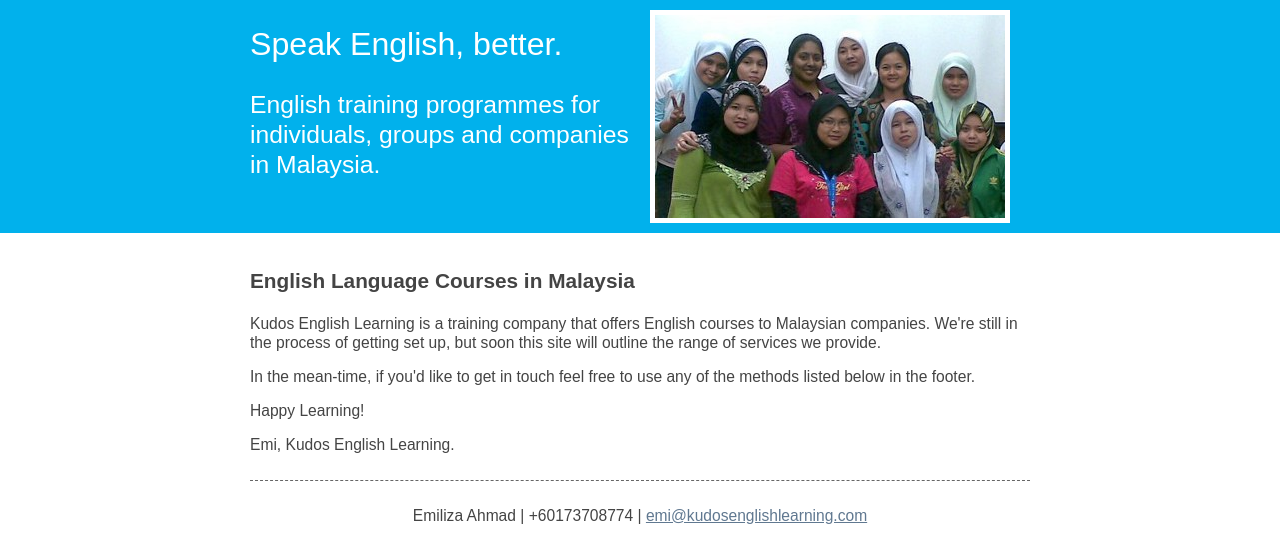
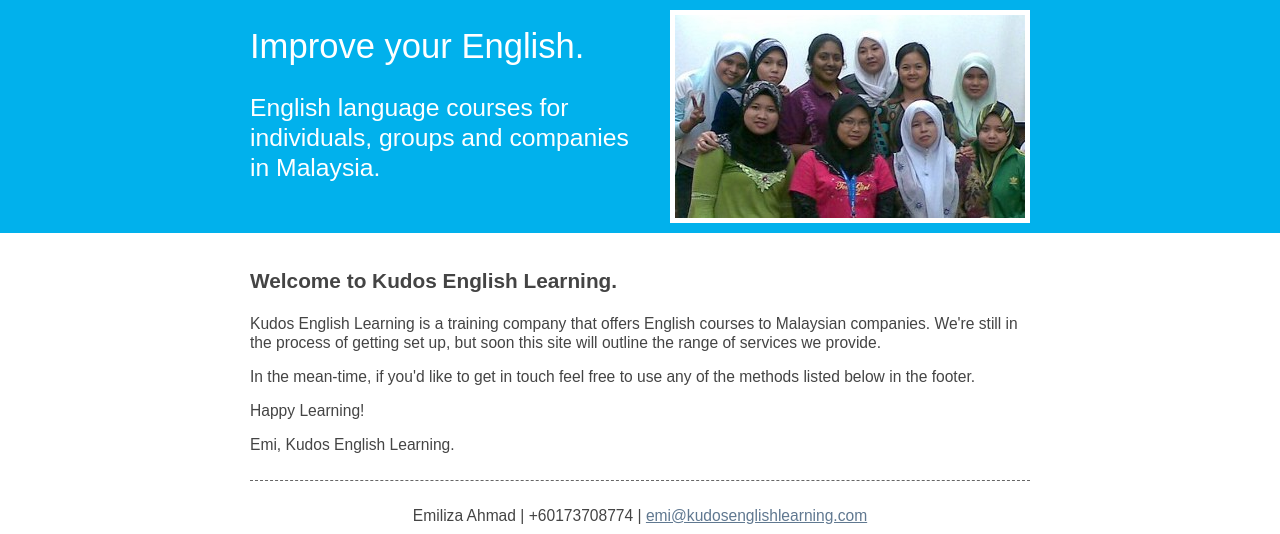
Before and after one commit to calumhalcrow/kudosenglishlearning, a Python web app: template templates/index.html in a window 1280 px wide. Shown: the part 100-634 px from the top of the page. Run offline with Jinja, Linux system fonts and the light colour scheme; the template is opened without the code that fills it, so the values that code supplies are empty.

Commit message:
Launchable tag line.

```diff
--- a/css/style.css
+++ b/css/style.css
@@ -48,13 +48,14 @@ header nav a:active {
     width:780px;
     height:233px;
     margin:0 auto;
+    position:relative;
 }
 #intro h2 {
     float:left;
     width:400px;
     margin:25px 0;
     color:white;
-    font-size:1.3em;
+    font-size:1.4em;
     font-weight:normal;
 }
 #intro p {
@@ -63,7 +64,9 @@ header nav a:active {
     color:white;
 }
 #intro img {
-    margin:10px 0;
+    position:absolute;
+    top:10px;
+    right:0;
     border:5px solid white;
 }
 
--- a/templates/base.html
+++ b/templates/base.html
@@ -26,8 +26,8 @@
 
         <div id="intro">
             <div class="wrapper">
-                <h2>Speak English, better.</h2>
-                <p>English training programmes for individuals, groups and companies in Malaysia.</p>
+                <h2>Improve your English.</h2>
+                <p>English language courses for individuals, groups and companies in Malaysia.</p>
                 <img src="i/philips.jpg" width="350" height="203" alt="Emi with students from Philips Lumileds, Penang."/>
             </div>
         </div>
--- a/templates/index.html
+++ b/templates/index.html
@@ -1,6 +1,6 @@
 {% extends "base.html" %}
 {% block content %}
-    <h1>English Language Courses in Malaysia</h1>
+    <h1>Welcome to Kudos English Learning.</h1>
     <p>Kudos English Learning is a training company that offers English courses to Malaysian companies. We're still in the process of getting set up, but soon this site will outline the range of services we provide.</p>
     <p>In the mean-time, if you'd like to get in touch feel free to use any of the methods listed below in the footer.</p>
     <p>Happy Learning!</p>
```
